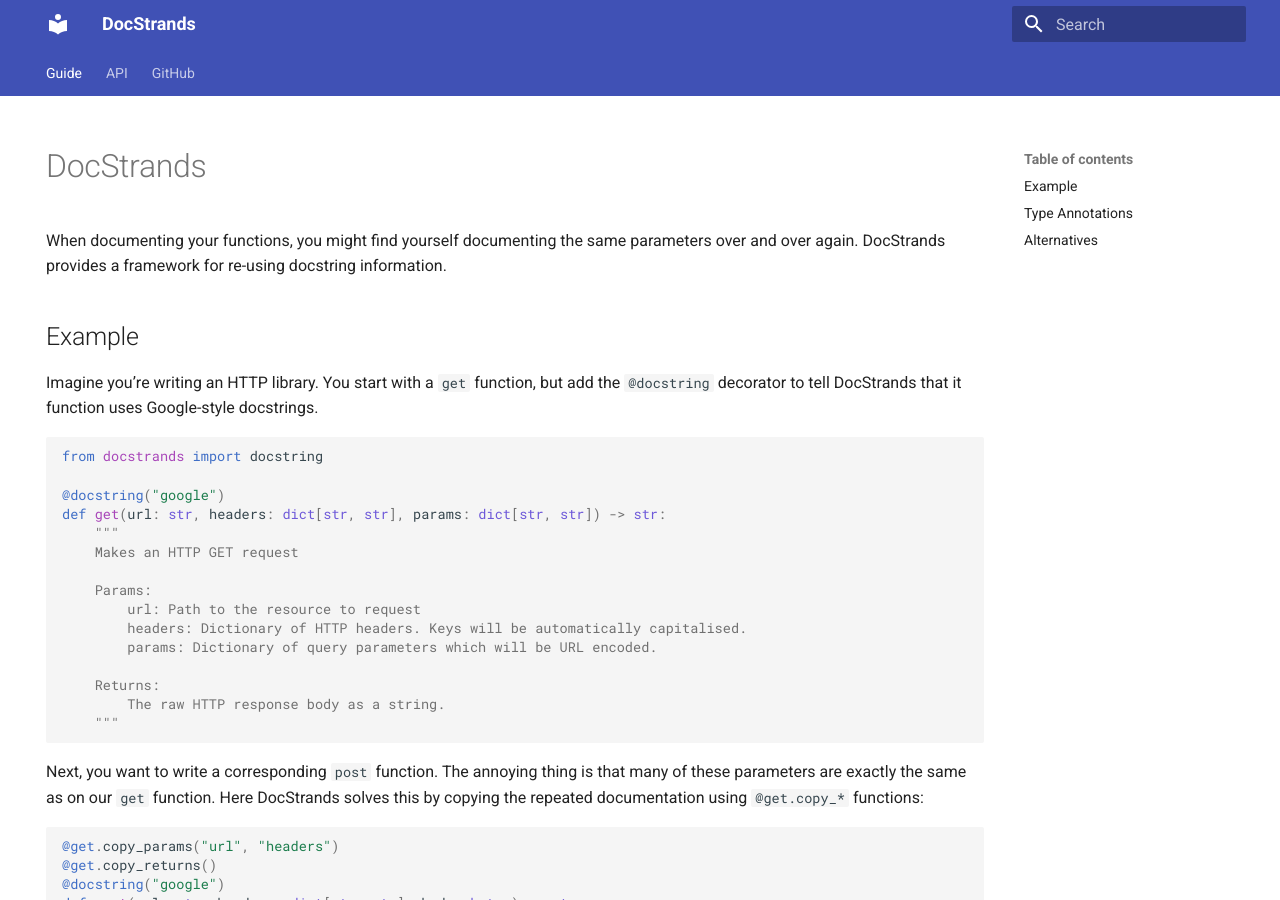
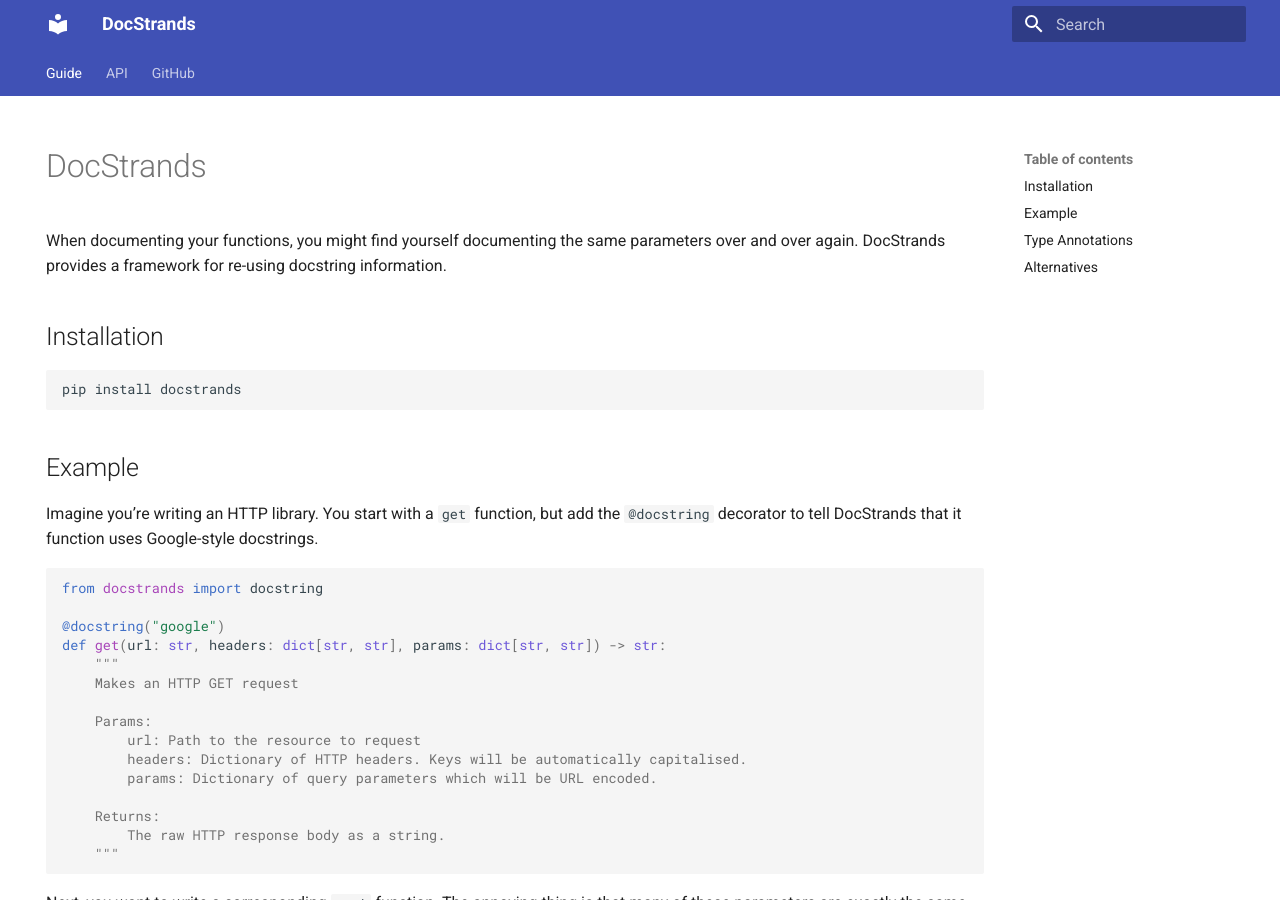
Before and after one commit to multimeric/DocStrands, an MkDocs documentation site: the page built from docs/README.md, in a window 1280 px wide and 900 px high. Built offline with MkDocs 1.6.1 and Material for MkDocs 9.7.7, drawn with Linux system fonts in a browser that asks for light colours.

Commit message:
Add installation instructions

````diff
--- a/README.qmd
+++ b/README.qmd
@@ -10,6 +10,12 @@ hide:
 
 When documenting your functions, you might find yourself documenting the same parameters over and over again.
 DocStrands provides a framework for re-using docstring information.
+
+## Installation
+
+```bash
+pip install docstrands
+```
 
 ## Example
 
--- a/docs/README.md
+++ b/docs/README.md
@@ -9,6 +9,12 @@ hide:
 When documenting your functions, you might find yourself documenting the
 same parameters over and over again. DocStrands provides a framework for
 re-using docstring information.
+
+## Installation
+
+``` bash
+pip install docstrands
+```
 
 ## Example
 
````
Also changed, not shown: README.md (+6 -0 lines).
